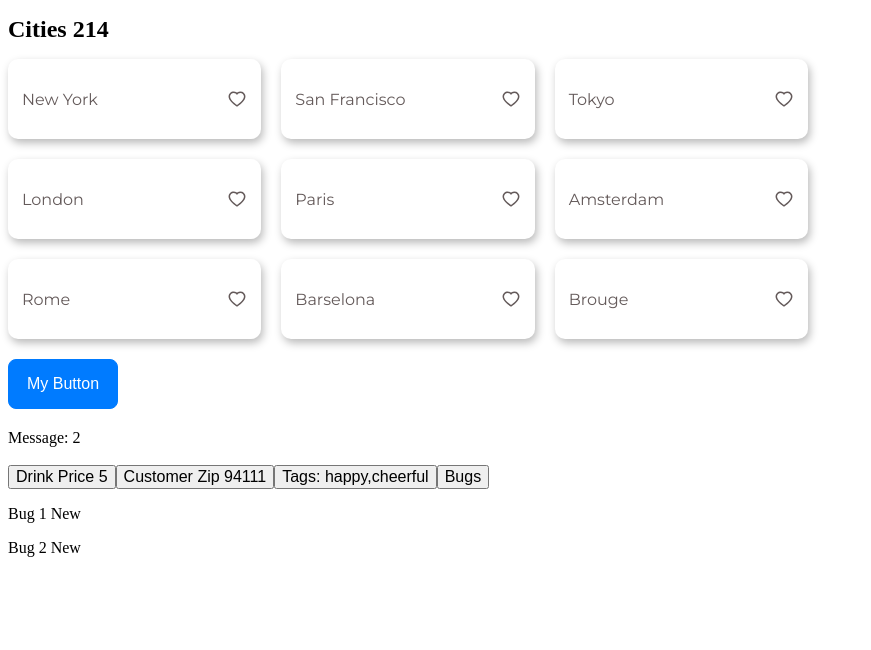
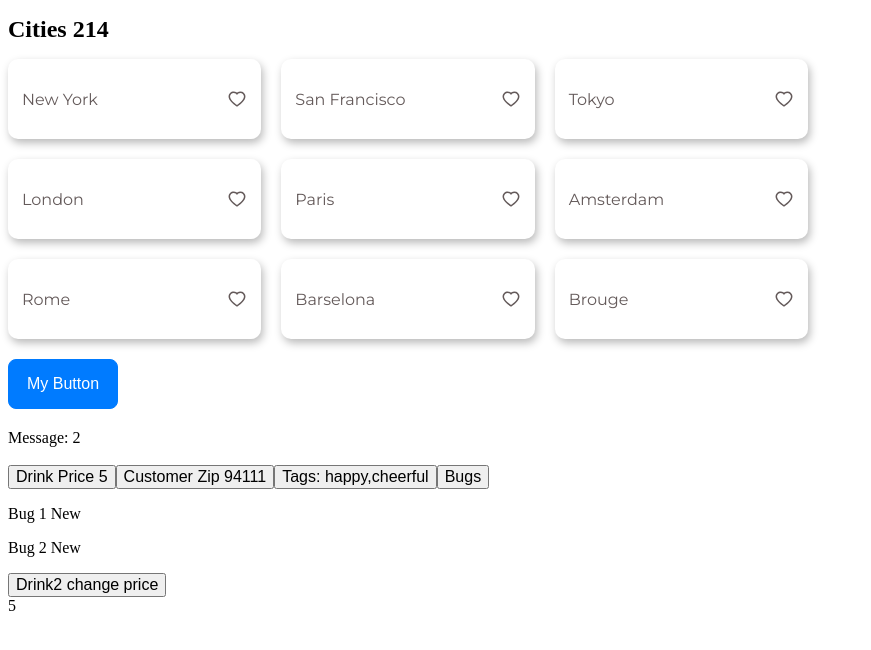
Before and after one commit to LoresiaHamster/react-app, a React (Vite) app: page / in a window 1280 px wide. Shown: the top 650 px of the page, without its empty margins (0-871 px from the left). Built offline with nearby package versions, Linux system fonts and the light colour scheme.

Commit message:
States Inheritance

```diff
--- a/src/App.tsx
+++ b/src/App.tsx
@@ -19,6 +19,14 @@ function App() {
   });
   const handleDrinkClick = () => {
     setDrink({ ...drink, price: 6 });
+  };
+
+  const [drink2, setDrink2] = useState({
+    ...drink,
+    id: 1,
+  });
+  const handleDrink2Click = () => {
+    setDrink2({ ...drink2, price: 10 });
   };
 
   // customers (Object)
@@ -107,6 +115,9 @@ function App() {
           {bug.title} {bug.fixed ? 'Fixed' : 'New'}
         </p>
       ))}
+
+      <button onClick={handleDrink2Click}>Drink2 change price</button>
+      <div>{drink2.price}</div>
     </div>
   );
 }
```
